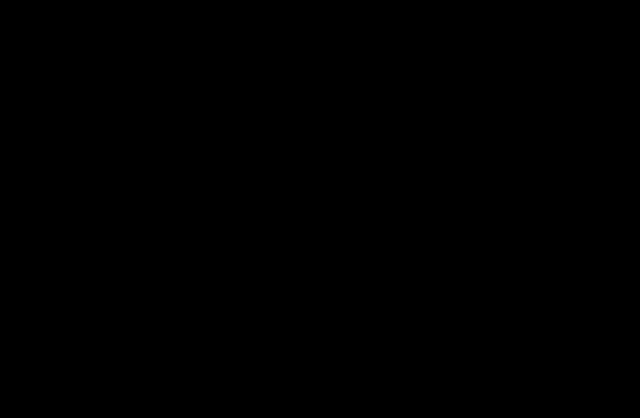
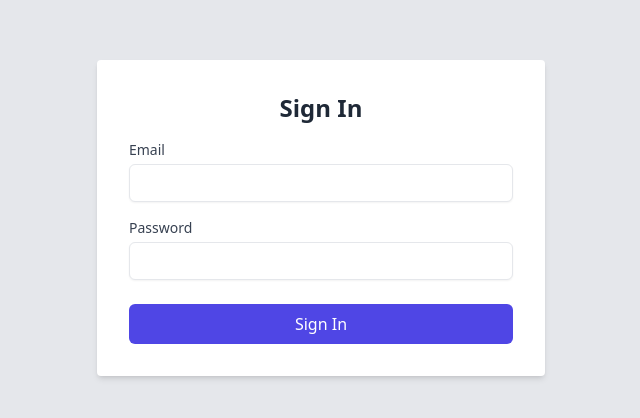
Before and after one commit to DiscoMajor/folio-v2, a Next.js app: page /projets/dream-drawer/sign-in in a window 1280 px wide. Before the commit this address had no page. Shown: the part 182-600 px from the top of the page, without its empty margins (319-959 px from the left). Built offline with nearby package versions, Linux system fonts and the light colour scheme; no server answers.

Commit message:
Auth method WIP, sign in/up done, need to add a logout too.

```diff
--- a/src/app/components/projets-const.js
+++ b/src/app/components/projets-const.js
@@ -12,7 +12,7 @@ const projects = [
     },
     // {
     //     id: 2,
-    //     name: "chat-bot",
+    //     name: "dream-drawer",
     //     title: "AI Dream drawer",
     //     description: "Dessinateur de rêves via AI using Opein AI Apis. Firebase as DB",
     //     keyword: "API - AI - Node.JS - FireBase",
--- a/src/app/projets/chat-bot/page.js
+++ /dev/null
@@ -1,63 +0,0 @@
-"use client";
-import { Monda } from "next/font/google";
-import { useState } from "react";
-const monda = Monda({ subsets: ["latin"], weight: ["400"] });
-
-export default function Home() {
-    const [isSignUpActive, setIsSignUpActive] = useState(false);
-    const handleMethodChange = () => {
-        setIsSignUpActive(!isSignUpActive);
-    };
-
-    return (
-        <main className={`bg-slate-800 h-screen flex items-center justify-center  text-white`}>
-            <section>
-                <h2 className={`text-5xl p-10 text-center ${monda.className}`}>Homepage</h2>
-                <div className="flex justify-center items-center">
-                    <form className="flex flex-col gap-5">
-                        {isSignUpActive && <legend className={`text-3xl ${monda.className}`}>Sign Up</legend>}
-                        {!isSignUpActive && <legend className={`text-3xl ${monda.className}`}>Sign In</legend>}
-
-                        <fieldset className="">
-                            <ul className="mt-5">
-                                <li className="mb-5">
-                                    <label htmlFor="email" className="text-xl">
-                                        Email
-                                    </label>
-                                    <input type="text" id="email" className="input-ai" />
-                                </li>
-                                <li className="mb-5">
-                                    <label htmlFor="password" className="text-xl">
-                                        Password
-                                    </label>
-                                    <input type="password" id="password" className="input-ai" />
-                                </li>
-                            </ul>
-
-                            {isSignUpActive && (
-                                <button type="button" className="button-ai">
-                                    Sign Up
-                                </button>
-                            )}
-                            {!isSignUpActive && (
-                                <button type="button" className="button-ai">
-                                    Sign In
-                                </button>
-                            )}
-                        </fieldset>
-                        {isSignUpActive && (
-                            <a onClick={handleMethodChange} className="text-yellow-500 cursor-pointer">
-                                Login
-                            </a>
-                        )}
-                        {!isSignUpActive && (
-                            <a onClick={handleMethodChange} className="text-yellow-500 cursor-pointer">
-                                Create an Account
-                            </a>
-                        )}
-                    </form>
-                </div>
-            </section>
-        </main>
-    );
-}
--- /dev/null
+++ b/src/app/projets/dream-drawer/components/sign-in-form.js
@@ -0,0 +1,53 @@
+"use client";
+import { useState } from "react";
+import { auth } from "@/app/projets/dream-drawer/firebase.js";
+
+const SigninForm = () => {
+    const [email, setEmail] = useState("");
+    const [password, setPassword] = useState("");
+
+    const handleSubmit = (e) => {
+        e.preventDefault();
+        // Logique pour gérer la connexion via Firebase ici
+        console.log("Email:", email);
+        console.log("Password:", password);
+    };
+
+    return (
+        <div className="flex items-center justify-center min-h-screen bg-gray-200">
+            <div className="w-full max-w-md p-8 space-y-4 bg-white rounded shadow-md">
+                <h2 className="text-2xl font-bold text-center text-gray-800">Sign In</h2>
+                <form onSubmit={handleSubmit}>
+                    <div>
+                        <label className="block text-sm font-medium text-gray-700">Email</label>
+                        <input
+                            type="email"
+                            className="w-full px-3 py-2 mt-1 border rounded-md shadow-sm focus:ring-indigo-500 focus:border-indigo-500 sm:text-sm"
+                            value={email}
+                            onChange={(e) => setEmail(e.target.value)}
+                            required
+                        />
+                    </div>
+                    <div>
+                        <label className="block mt-4 text-sm font-medium text-gray-700">Password</label>
+                        <input
+                            type="password"
+                            className="w-full px-3 py-2 mt-1 border rounded-md shadow-sm focus:ring-indigo-500 focus:border-indigo-500 sm:text-sm"
+                            value={password}
+                            onChange={(e) => setPassword(e.target.value)}
+                            required
+                        />
+                    </div>
+                    <button
+                        type="submit"
+                        className="w-full px-4 py-2 mt-6 text-white bg-indigo-600 rounded-md hover:bg-indigo-700 focus:outline-none focus:ring-2 focus:ring-indigo-500 focus:ring-offset-2"
+                    >
+                        Sign In
+                    </button>
+                </form>
+            </div>
+        </div>
+    );
+};
+
+export default SigninForm;
--- /dev/null
+++ b/src/app/projets/dream-drawer/components/sign-up-form.js
@@ -0,0 +1,54 @@
+// components/SignUpForm.js
+"use client";
+import { useState } from "react";
+import { auth } from "@/app/projets/dream-drawer/firebase.js";
+
+const SignupForm = () => {
+    const [email, setEmail] = useState("");
+    const [password, setPassword] = useState("");
+
+    const handleSubmit = (e) => {
+        e.preventDefault();
+        // Logique pour gérer l'inscription via Firebase ici
+        console.log("Email:", email);
+        console.log("Password:", password);
+    };
+
+    return (
+        <div className="flex items-center justify-center min-h-screen bg-gray-100">
+            <div className="w-full max-w-md p-8 space-y-4 bg-white rounded shadow-md">
+                <h2 className="text-2xl font-bold text-center text-gray-800">Sign Up</h2>
+                <form onSubmit={handleSubmit}>
+                    <div>
+                        <label className="block text-sm font-medium text-gray-700">Email</label>
+                        <input
+                            type="email"
+                            className="w-full px-3 py-2 mt-1 border rounded-md shadow-sm focus:ring-indigo-500 focus:border-indigo-500 sm:text-sm"
+                            value={email}
+                            onChange={(e) => setEmail(e.target.value)}
+                            required
+                        />
+                    </div>
+                    <div>
+                        <label className="block mt-4 text-sm font-medium text-gray-700">Password</label>
+                        <input
+                            type="password"
+                            className="w-full px-3 py-2 mt-1 border rounded-md shadow-sm focus:ring-indigo-500 focus:border-indigo-500 sm:text-sm"
+                            value={password}
+                            onChange={(e) => setPassword(e.target.value)}
+                            required
+                        />
+                    </div>
+                    <button
+                        type="submit"
+                        className="w-full px-4 py-2 mt-6 text-white bg-indigo-600 rounded-md hover:bg-indigo-700 focus:outline-none focus:ring-2 focus:ring-indigo-500 focus:ring-offset-2"
+                    >
+                        Sign Up
+                    </button>
+                </form>
+            </div>
+        </div>
+    );
+};
+
+export default SignupForm;
--- /dev/null
+++ b/src/app/projets/dream-drawer/firebase.js
@@ -0,0 +1,21 @@
+// Import the functions you need from the SDKs you need
+import { initializeApp } from "firebase/app";
+import { getAuth } from "firebase/auth";
+// TODO: Add SDKs for Firebase products that you want to use
+// https://firebase.google.com/docs/web/setup#available-libraries
+
+// Your web app's Firebase configuration
+// For Firebase JS SDK v7.20.0 and later, measurementId is optional
+const firebaseConfig = {
+    apiKey: process.env.NEXT_PUBLIC_FIREBASE_APIKEY,
+    authDomain: process.env.NEXT_PUBLIC_FIREBASE_DOMAIN,
+    projectId: process.env.NEXT_PUBLIC_PROJECTID,
+    storageBucket: process.env.NEXT_PUBLIC_STORAGEBUCKET,
+    messagingSenderId: process.env.NEXT_PUBLIC_MESSAGINGSENDERID,
+    appId: process.env.NEXT_PUBLIC_FIREBASE_APPID,
+    measurementId: process.env.NEXT_PUBLIC_FIREBASE_MEASUREMENTID,
+};
+
+// Initialize Firebase
+const app = initializeApp(firebaseConfig);
+export const auth = getAuth(app);
--- /dev/null
+++ b/src/app/projets/dream-drawer/page.js
@@ -0,0 +1,12 @@
+"use client";
+import { Monda } from "next/font/google";
+
+const monda = Monda({ subsets: ["latin"], weight: ["400"] });
+
+export default function Home() {
+    return (
+        <main className={`bg-slate-800 h-screen flex items-center justify-center  text-white`}>
+            <h1>HOME PAGE !</h1>
+        </main>
+    );
+}
--- /dev/null
+++ b/src/app/projets/dream-drawer/sign-in/page.js
@@ -0,0 +1,9 @@
+import SignInForm from "../components/sign-in-form.js";
+
+export default function SignInPage() {
+    return (
+        <div>
+            <SignInForm />
+        </div>
+    );
+}
--- /dev/null
+++ b/src/app/projets/dream-drawer/sign-up/page.js
@@ -0,0 +1,9 @@
+import SignUpForm from "../components/sign-up-form.js";
+
+export default function SignInPage() {
+    return (
+        <div>
+            <SignUpForm />
+        </div>
+    );
+}
```
Also changed, not shown: src/app/projets/dream-drawer/components/footer.js (added), src/app/projets/dream-drawer/components/header.js (added), src/app/projets/dream-drawer/components/main-page.js (added).
